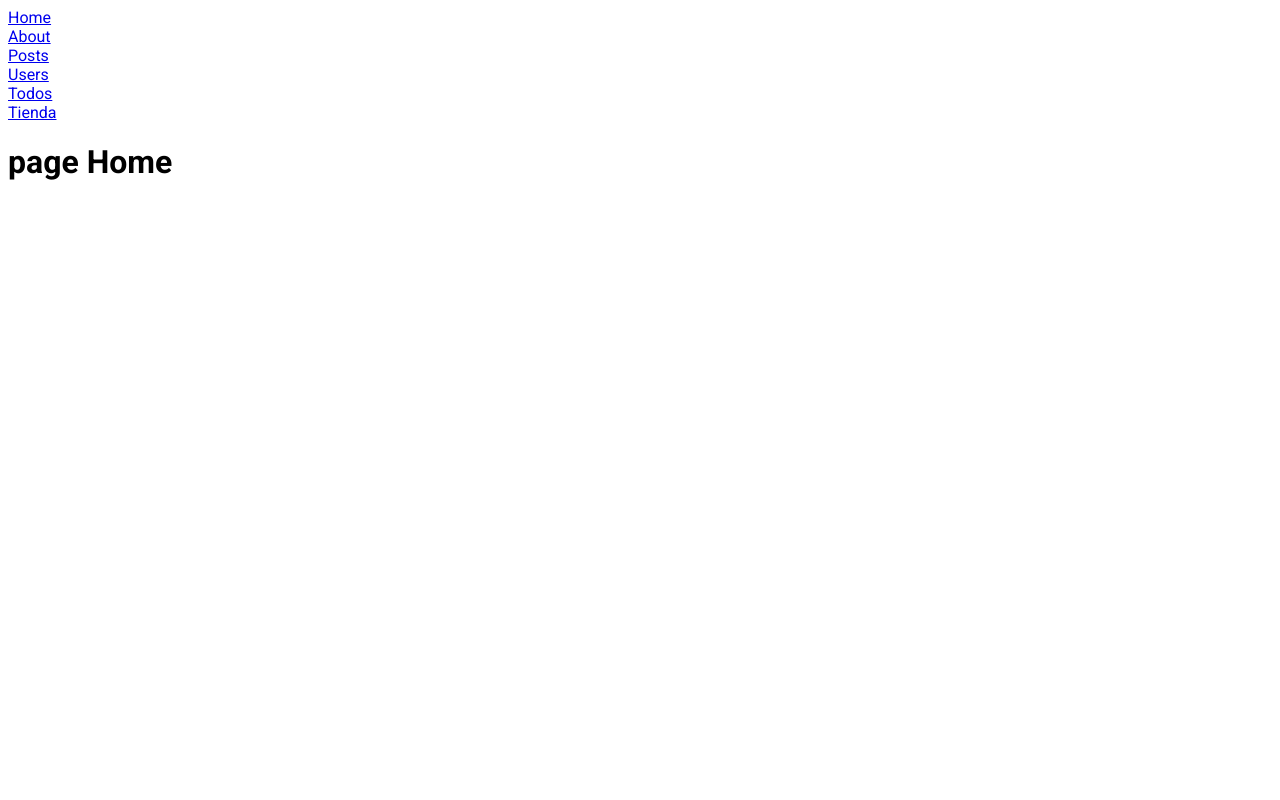
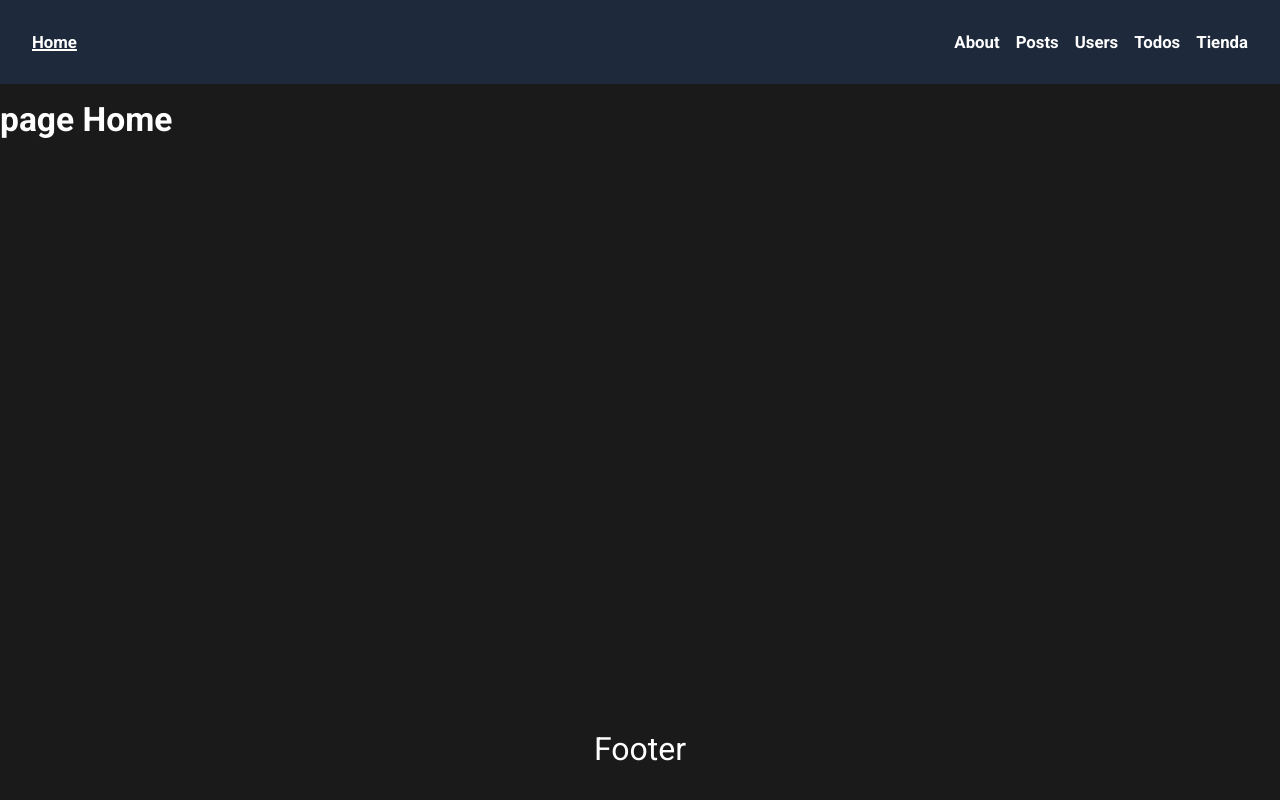
Before and after one commit to oscar-abud/aprendiendo-NextJs, a Next.js app: page / in a window 1280 px wide. Built offline with nearby package versions, Linux system fonts and the light colour scheme.

Commit message:
[FEAT] Agregando estilos a mis componentes

```diff
--- /dev/null
+++ b/src/app/global.css
@@ -0,0 +1,27 @@
+:root {
+  --red-color: #d61719;
+  --white-color: #fff;
+  --blue-dark-color: #1e293b;
+  --dark-color: #1a1a1a;
+  --gray-color: #eee;
+}
+
+* {
+  box-sizing: border-box;
+  padding: 0;
+  margin: 0;
+}
+
+body {
+  background-color: var(--dark-color);
+  color: var(--white-color);
+  font-size: 1.05rem;
+  display: grid;
+  grid-template-rows: auto 1fr auto;
+  min-height: 100dvh;
+}
+
+a {
+  color: var(--white-color);
+  text-decoration: none;
+}
--- a/src/app/layout.js
+++ b/src/app/layout.js
@@ -2,6 +2,8 @@ import {
   Roboto
 } from "next/font/google"
 import { Nav } from "../components/Nav";
+import Footer from "@/src/components/Footer.jsx"
+import '@/src/app/global.css'
 
 export const metadata = {
   title: "Create Next App",
@@ -20,6 +22,7 @@ export default function RootLayout({ children }) {
       <body className={roboto.className}>
         <Nav />
         {children}
+        <Footer />
         </body>
     </html>
   );
--- a/src/app/tienda/layout.jsx
+++ b/src/app/tienda/layout.jsx
@@ -17,11 +17,8 @@ function TiendaLayout({ children }) {
   return (
     <html lang="en">
       <body className={roboto.className}>
-        <br />
         Sub-Categorias
-        <header>
-          <Link href='/tienda/computadores'>Computadores</Link> <br />
-        </header>
+          <Link href='/tienda/computadores'>Computadores</Link>
         {children}
         </body>
     </html>
--- /dev/null
+++ b/src/components/Footer.jsx
@@ -0,0 +1,10 @@
+import React from 'react'
+import "@/src/components/footer.css"
+
+function Footer() {
+  return (
+    <footer>Footer</footer>
+  )
+}
+
+export default Footer
--- a/src/components/Nav.jsx
+++ b/src/components/Nav.jsx
@@ -1,14 +1,36 @@
+"use client"
+
 import Link from "next/link";
+import "./nav.css"
+import { usePathname } from "next/navigation";
 
 export function Nav() {
+  const pathname = usePathname();
+
+  const links = [
+    { href: "/about", label: "About" },
+    { href: "/posts", label: "Posts" },
+    { href: "/user", label: "Users" },
+    { href: "/todo", label: "Todos" },
+    { href: "/tienda", label: "Tienda" },
+  ]
+
   return(
     <nav>
-      <Link href='/'>Home</Link> <br />
-      <Link href='/about'>About</Link> <br />
-      <Link href='/posts'>Posts</Link> <br />
-      <Link href='/user'>Users</Link> <br />
-      <Link href='/todo'>Todos</Link> <br />
-      <Link href='/tienda'>Tienda</Link> <br />
+      <div>
+        <Link className={pathname === "/" ? "active" : ""} href='/'>Home</Link>
+      </div>
+      <div className="links">
+        {links.map((link) => (
+          <Link
+            key={link.href}
+            href={link.href}
+            className={pathname === link.href ? "active" : ""}
+          >
+            {link.label}
+          </Link>
+        ))}
+      </div>
     </nav>
   )
 }
--- /dev/null
+++ b/src/components/footer.css
@@ -0,0 +1,8 @@
+footer {
+  padding: 2rem;
+  width: 100%;
+  display: flex;
+  justify-content: center;
+  align-items: center;
+  font-size: 2rem;
+}
--- /dev/null
+++ b/src/components/nav.css
@@ -0,0 +1,22 @@
+nav {
+  display: flex;
+  width: 100%;
+  justify-content: space-between;
+  align-items: center;
+  padding: 2rem;
+  background-color: var(--blue-dark-color);
+  margin-bottom: 1rem;
+  position: sticky;
+  top: 0;
+  font-weight: bold;
+}
+
+.links {
+  display: flex;
+  gap: 1rem;
+  flex-wrap: wrap;
+}
+
+.active {
+  text-decoration: underline solid 2px;
+}
```
Also changed, not shown: src/app/todo/page.jsx (+9 -5 lines), src/app/todo/todos.css (added, +7 -0 lines), src/components/Todos.jsx (+16 -1 lines).
